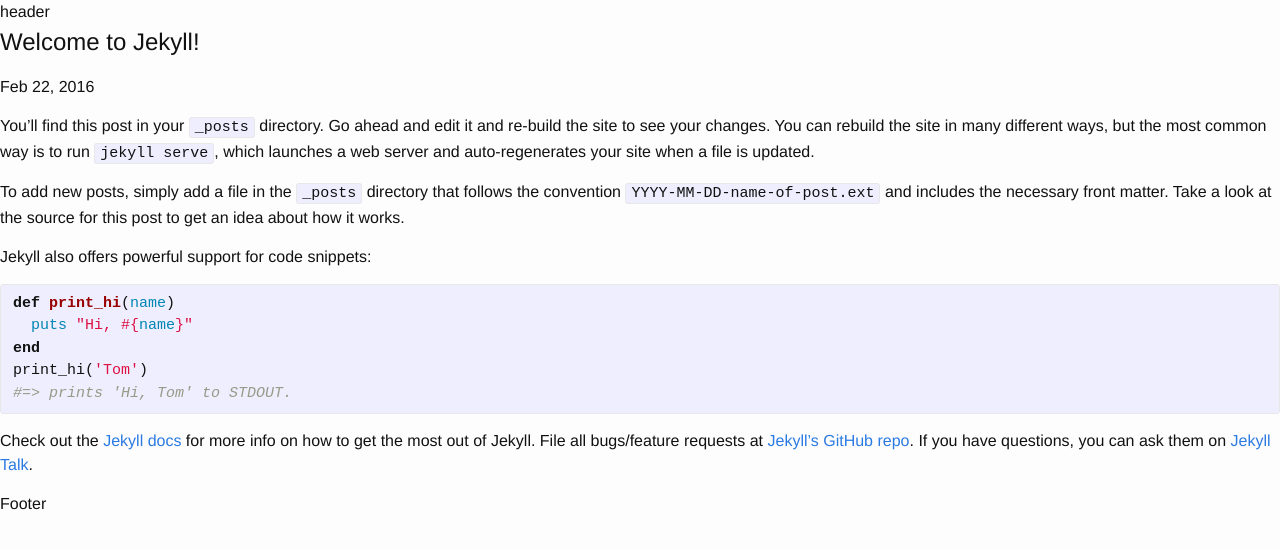
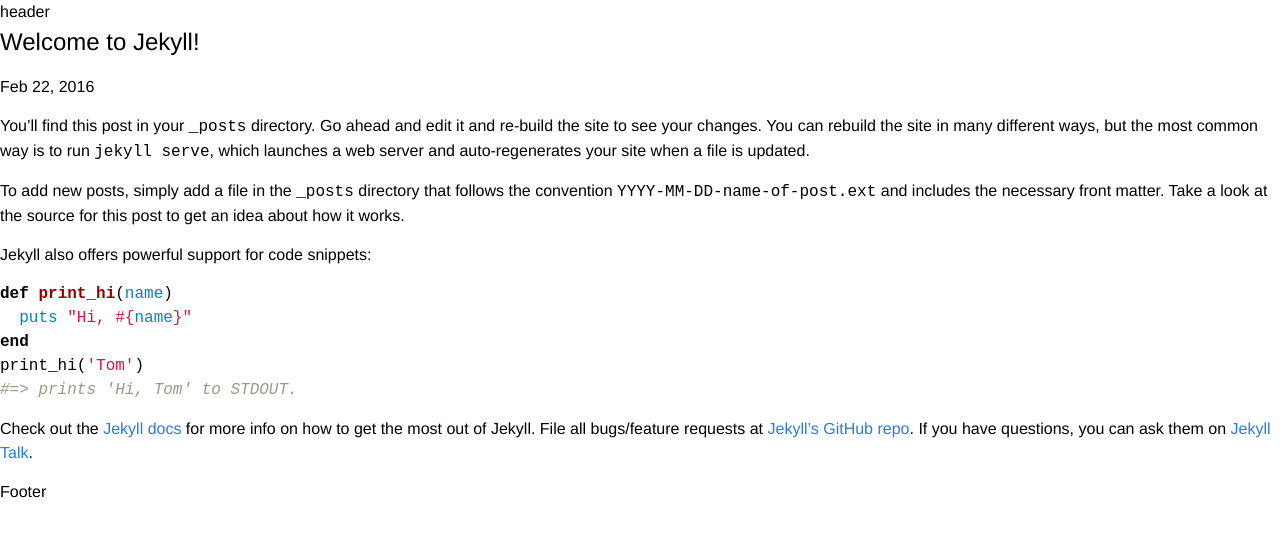
Before and after one commit to naher94/scaffoldcss, a Jekyll site: the page built from _posts/2016-02-22-welcome-to-jekyll.markdown, in a window 1280 px wide. Shown: the top 549 px of the page. Built offline with Jekyll 4.4.1, drawn with Linux system fonts in a browser that asks for light colours.

Commit message:
Code Clean Up

```diff
--- a/_sass/_base.scss
+++ b/_sass/_base.scss
@@ -15,8 +15,6 @@
  */
 body {
     font: $base-font-weight #{$base-font-size}/#{$base-line-height} $base-font-family;
-    color: $text-color;
-    background-color: $background-color;
     -webkit-text-size-adjust: 100%;
     -webkit-font-feature-settings: "kern" 1;
     -moz-font-feature-settings: "kern" 1;
@@ -36,46 +34,6 @@
 %vertical-rhythm {
     margin-bottom: $spacing-unit / 2;
 }
-
-
-
-/**
- * Images
- */
-img {
-    max-width: 100%;
-    vertical-align: middle;
-}
-
-
-
-/**
- * Figures
- */
-figure > img {
-    display: block;
-}
-
-figcaption {
-    font-size: $small-font-size;
-}
-
-
-
-/**
- * Lists
- */
-ul, ol {
-    margin-left: $spacing-unit;
-}
-
-li {
-    > ul,
-    > ol {
-        margin-bottom: 0;
-    }
-}
-
 
 
 /**
@@ -99,54 +57,7 @@
     }
 
     &:hover {
-        color: $text-color;
         text-decoration: underline;
-    }
-}
-
-
-
-/**
- * Blockquotes
- */
-blockquote {
-    color: $grey-color;
-    border-left: 4px solid $grey-color-light;
-    padding-left: $spacing-unit / 2;
-    font-size: 18px;
-    letter-spacing: -1px;
-    font-style: italic;
-
-    > :last-child {
-        margin-bottom: 0;
-    }
-}
-
-
-
-/**
- * Code formatting
- */
-pre,
-code {
-    font-size: 15px;
-    border: 1px solid $grey-color-light;
-    border-radius: 3px;
-    background-color: #eef;
-}
-
-code {
-    padding: 1px 5px;
-}
-
-pre {
-    padding: 8px 12px;
-    overflow-x: auto;
-
-    > code {
-        border: 0;
-        padding-right: 0;
-        padding-left: 0;
     }
 }
 
@@ -163,21 +74,3 @@
         clear: both;
     }
 }
-
-
-/**
- * Icons
- */
-.icon {
-
-    > svg {
-        display: inline-block;
-        width: 16px;
-        height: 16px;
-        vertical-align: middle;
-
-        path {
-            fill: $grey-color;
-        }
-    }
-}
--- a/css/main.scss
+++ b/css/main.scss
@@ -14,13 +14,7 @@
 
 $spacing-unit:     30px;
 
-$text-color:       #111;
-$background-color: #fdfdfd;
 $brand-color:      #2a7ae2;
-
-$grey-color:       #828282;
-$grey-color-light: lighten($grey-color, 40%);
-$grey-color-dark:  darken($grey-color, 25%);
 
 // Import partials from `sass_dir` (defaults to `_sass`)
 @import
```
